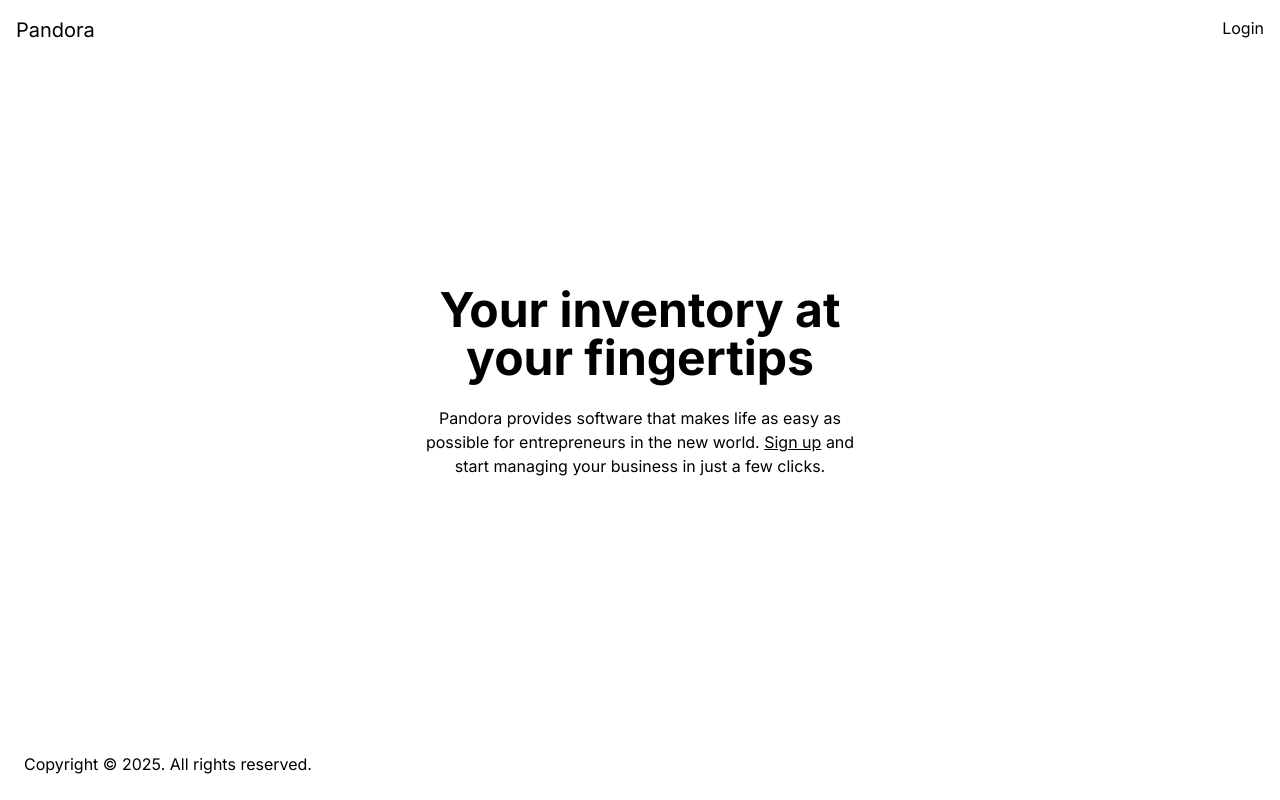
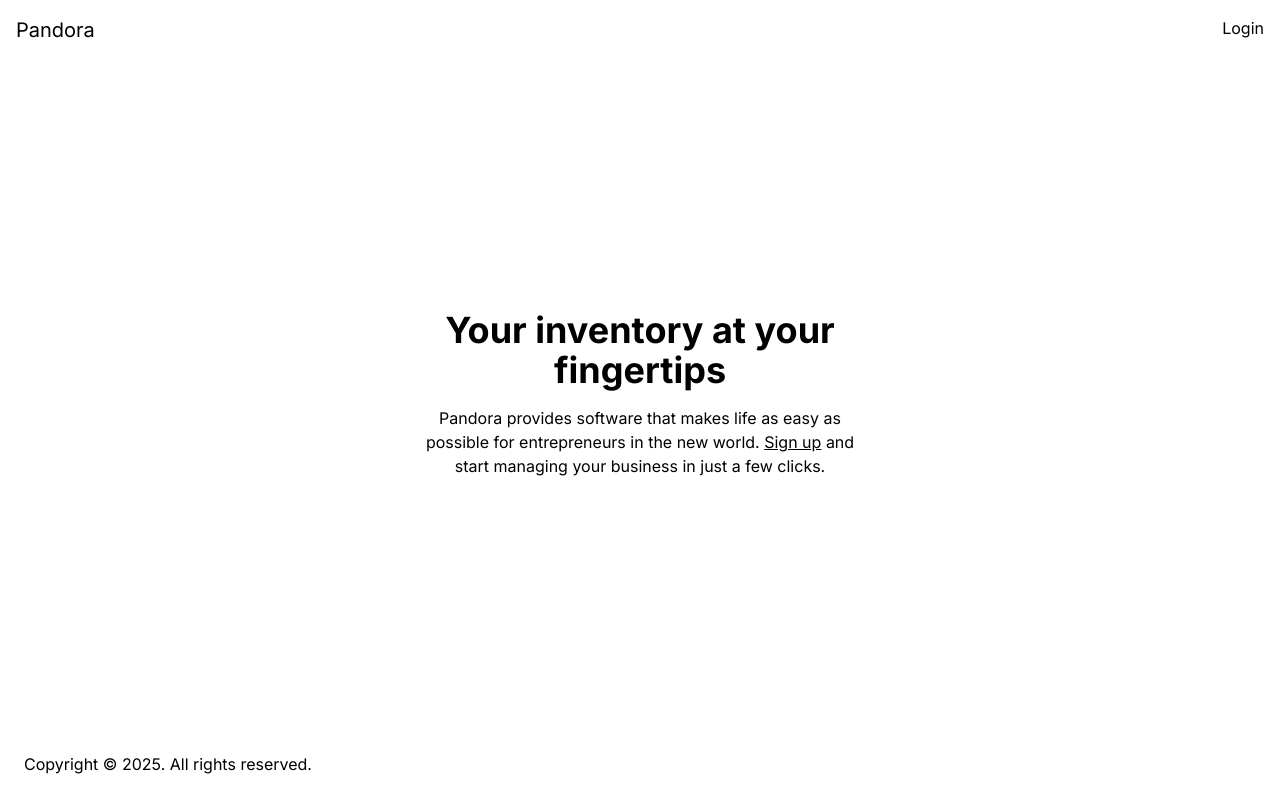
Before and after one commit to AssoDePicche/pandora, a Next.js app: page / in a window 1280 px wide. Built offline with nearby package versions, Linux system fonts and the light colour scheme.

Commit message:
refactor: Title and Paragraph components

```diff
--- a/src/app/page.tsx
+++ b/src/app/page.tsx
@@ -1,16 +1,18 @@
-import Link from "next/link"
+import Link from 'next/link';
 
-export default function App() {
+import Paragraph from '@/components/paragraph';
+
+import Title from '@/components/title';
+
+export default function Page() {
   return (
     <div className="hero">
       <div className="hero-content text-center">
         <div className="max-w-md">
-          <h1 className="text-5xl font-bold">
-            Your inventory at your fingertips
-          </h1>
-          <p className="py-6">
+          <Title>Your inventory at your fingertips</Title>
+          <Paragraph>
             Pandora provides software that makes life as easy as possible for entrepreneurs in the new world. <Link href="/signup" className="underline">Sign up</Link> and start managing your business in just a few clicks.
-          </p>
+          </Paragraph>
         </div>
       </div>
     </div>
```
